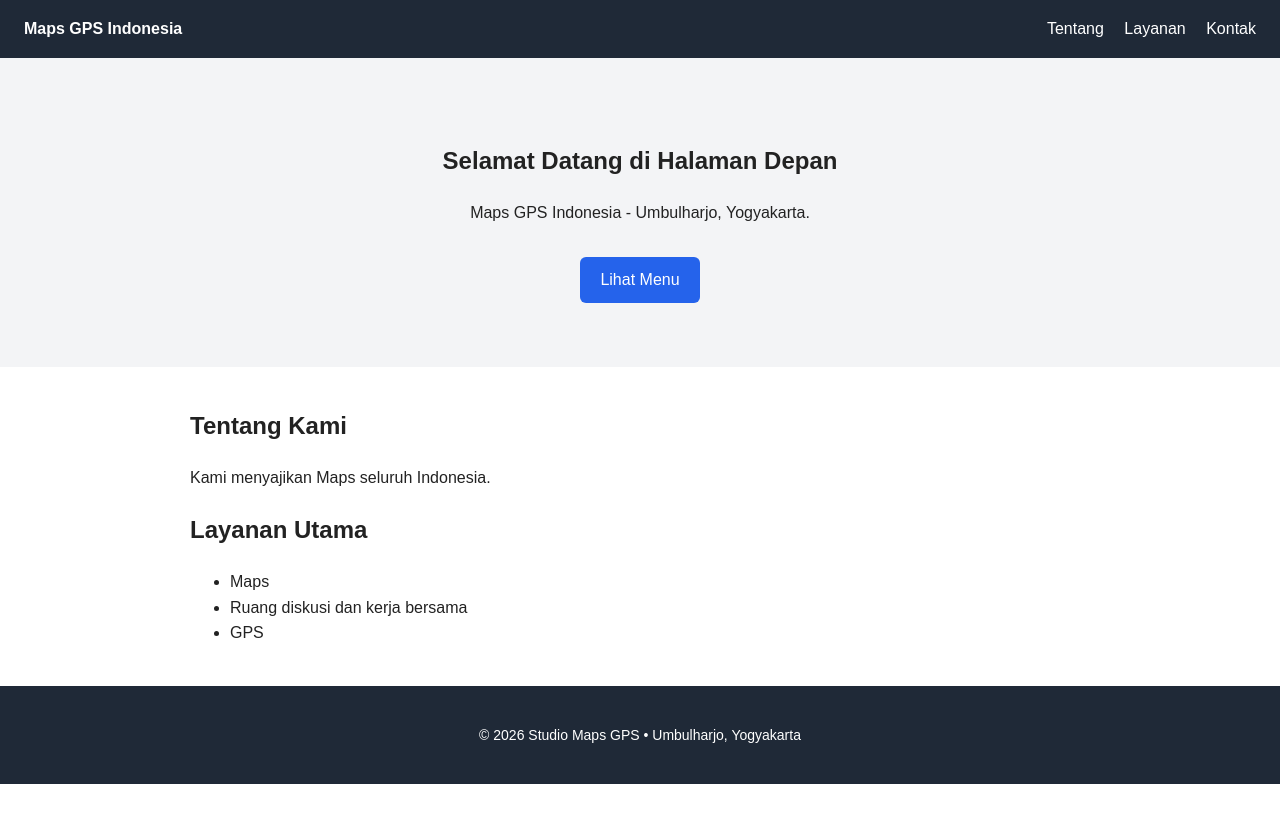
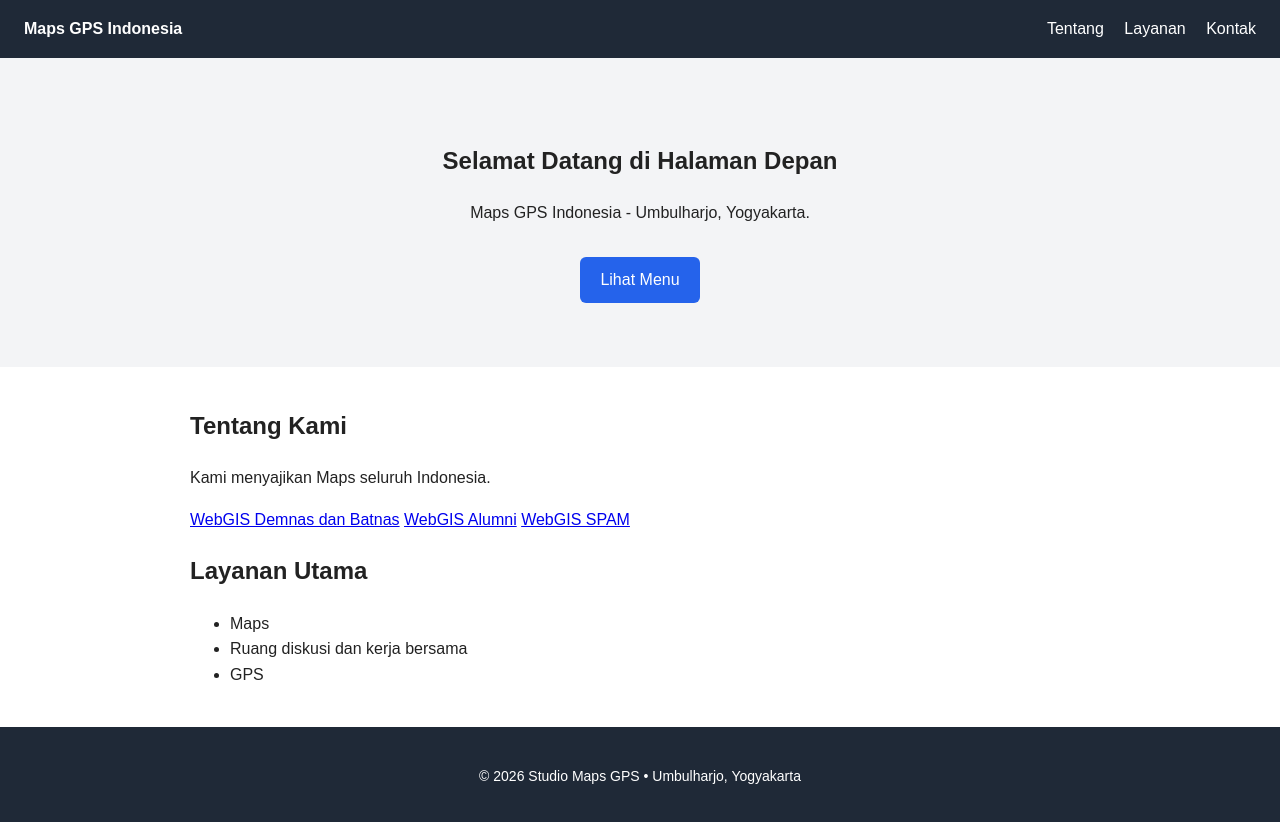
Before and after one commit to mapsgps/mapsgps, a plain HTML site: page index.html in a window 1280 px wide. Before the commit the page ends 800 px from the top, so only its background shows below. Drawn offline with Linux system fonts and the light colour scheme.

Commit message:
Add links to WebGIS projects in index.html

```diff
--- a/index.html
+++ b/index.html
@@ -72,6 +72,9 @@
     <section id="tentang">
       <h2>Tentang Kami</h2>
       <p>Kami menyajikan Maps seluruh Indonesia.</p>
+      <a href="https://mapsgps.github.io/Demnas-Batnas-Indonesia/" target="_blank">WebGIS Demnas dan Batnas</a>
+      <a href="https://mapsgps.github.io/WebgisAlumniITY/" target="_blank">WebGIS Alumni</a>
+      <a href="https://mapsgps.github.io/Web_SPAM_Sukabumi/" target="_blank">WebGIS SPAM</a>
     </section>
 
     <section id="layanan">
```
